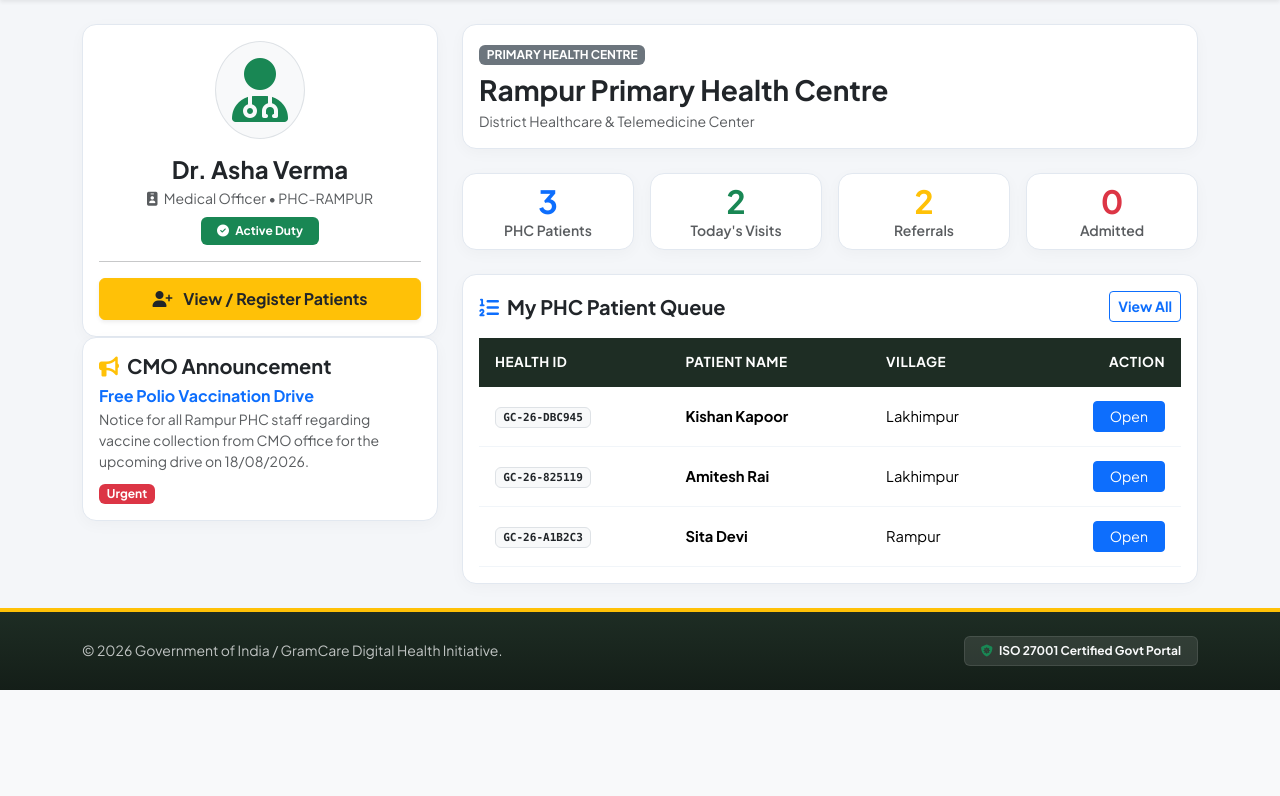
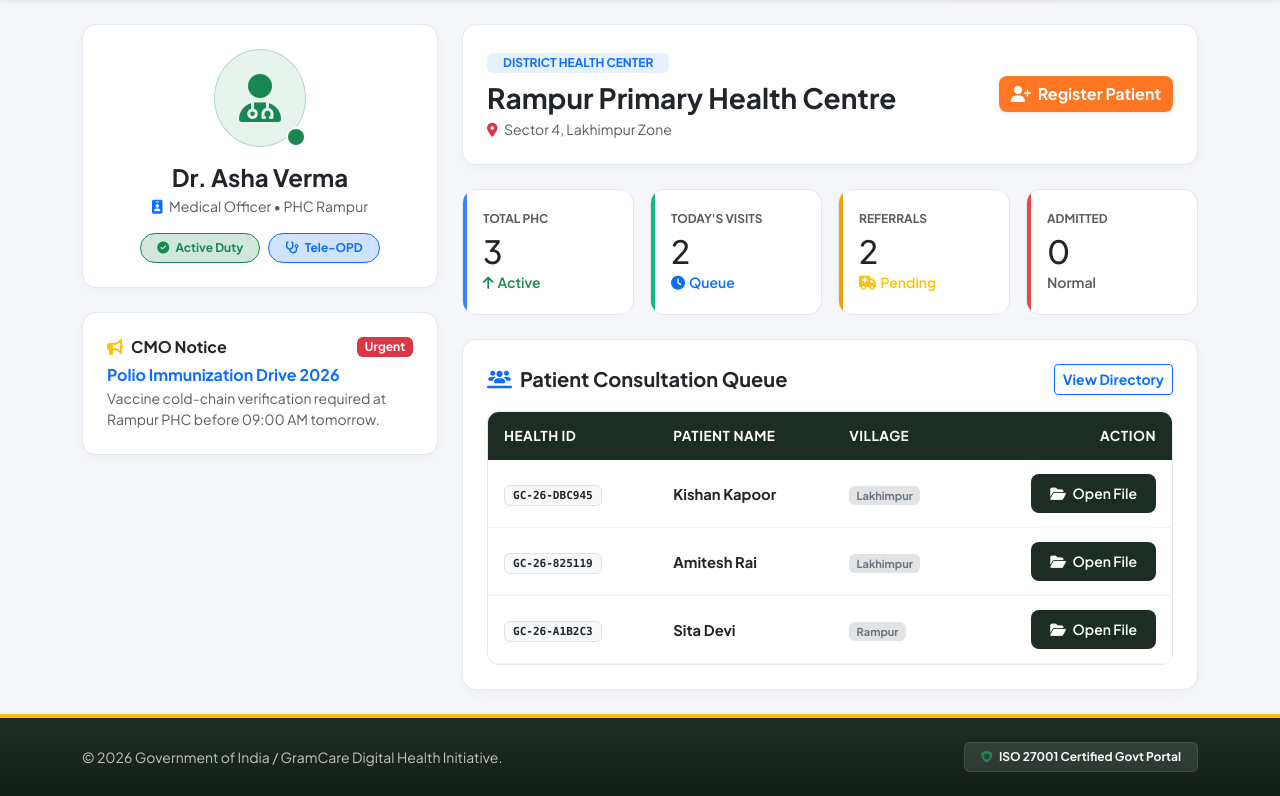
Before and after one commit to rahulsharma3009-ops/GramCare, a Python web app: template GramCare_AI_Hackathon_RoleBased_v5/templates/doctor_dashboard.html in a window 1280 px wide. Shown: the part 180-976 px from the top of the page. Before the commit the page ends 870 px from the top, so only its background shows below. Run offline with Jinja, Linux system fonts and the light colour scheme; the template is opened without the code that fills it, so the values that code supplies are empty.

Commit message:
Refactor doctor dashboard HTML structure and content

```diff
--- a/GramCare_AI_Hackathon_RoleBased_v5/templates/doctor_dashboard.html
+++ b/GramCare_AI_Hackathon_RoleBased_v5/templates/doctor_dashboard.html
@@ -4,84 +4,96 @@
 
 {% block content %}
 <div class="row g-4">
-    <!-- Left Sidebar Profile & Notices -->
+    <!-- Left Profile Card & Official Notices -->
     <div class="col-lg-4 col-md-5">
-        <div class="card border-0 shadow-sm text-center">
-            <div class="card-body">
-                <div class="mb-3">
-                    <i class="fas fa-user-md fa-4x text-success bg-light p-3 rounded-circle border"></i>
+        <div class="card border-0 shadow-sm text-center mb-4">
+            <div class="card-body p-4">
+                <div class="position-relative d-inline-block mb-3">
+                    <div class="bg-success bg-opacity-10 p-4 rounded-circle border border-success border-opacity-25">
+                        <i class="fas fa-user-md fa-3x text-success"></i>
+                    </div>
+                    <span class="position-absolute bottom-0 end-0 bg-success p-2 rounded-circle border border-2 border-white" title="Online"></span>
                 </div>
                 <h4 class="fw-bold mb-1 text-dark">{{ session.get('user_name', 'Dr. Asha Verma') }}</h4>
-                <p class="text-muted small mb-2"><i class="fas fa-id-badge me-1"></i> Medical Officer &bull; PHC-RAMPUR</p>
-                <span class="badge bg-success px-3 py-2"><i class="fas fa-check-circle me-1"></i> Active Duty</span>
+                <p class="text-muted small mb-3"><i class="fas fa-id-badge me-1 text-primary"></i> Medical Officer &bull; PHC Rampur</p>
+                <div class="d-flex justify-content-center gap-2">
+                    <span class="badge bg-success-subtle text-success border border-success px-3 py-2 rounded-pill"><i class="fas fa-check-circle me-1"></i> Active Duty</span>
+                    <span class="badge bg-primary-subtle text-primary border border-primary px-3 py-2 rounded-pill"><i class="fas fa-stethoscope me-1"></i> Tele-OPD</span>
+                </div>
+            </div>
+        </div>
 
-                <hr class="my-3">
+        <!-- Official Urgent Notice Box -->
+        <div class="card border-0 shadow-sm border-start border-4 border-warning">
+            <div class="card-body p-4">
+                <div class="d-flex align-items-center justify-content-between mb-2">
+                    <h6 class="fw-bold text-dark mb-0"><i class="fas fa-bullhorn text-warning me-2"></i>CMO Notice</h6>
+                    <span class="badge bg-danger">Urgent</span>
+                </div>
+                <h6 class="fw-bold text-primary mb-1">Polio Immunization Drive 2026</h6>
+                <p class="small text-muted mb-0">Vaccine cold-chain verification required at Rampur PHC before 09:00 AM tomorrow.</p>
+            </div>
+        </div>
+    </div>
 
-                <a href="{{ url_for('patients') if 'patients' in numpy_or_endpoints else '/patients' }}" class="btn btn-warning text-dark fw-bold w-100 py-2 shadow-sm">
-                    <i class="fas fa-user-plus me-2"></i> View / Register Patients
+    <!-- Right Main Dashboard Column -->
+    <div class="col-lg-8 col-md-7">
+        <!-- Interactive Header Banner -->
+        <div class="card border-0 shadow-sm mb-4 bg-white">
+            <div class="card-body p-4 d-flex justify-content-between align-items-center flex-wrap gap-3">
+                <div>
+                    <span class="badge bg-primary bg-opacity-10 text-primary fw-bold mb-2 px-3 py-1">DISTRICT HEALTH CENTER</span>
+                    <h3 class="fw-bold text-dark mb-1">Rampur Primary Health Centre</h3>
+                    <p class="text-muted small mb-0"><i class="fas fa-map-marker-alt text-danger me-1"></i> Sector 4, Lakhimpur Zone</p>
+                </div>
+                <a href="/patients" class="btn btn-gov-warning shadow-sm">
+                    <i class="fas fa-user-plus me-1"></i> Register Patient
                 </a>
             </div>
         </div>
 
-        <!-- Official Notice Box -->
-        <div class="card border-0 shadow-sm border-start border-4 border-warning">
-            <div class="card-body">
-                <h5 class="fw-bold text-dark mb-2"><i class="fas fa-bullhorn text-warning me-2"></i>CMO Announcement</h5>
-                <h6 class="fw-bold text-primary mb-1">Free Polio Vaccination Drive</h6>
-                <p class="small text-muted mb-2">Notice for all Rampur PHC staff regarding vaccine collection from CMO office for the upcoming drive on 18/08/2026.</p>
-                <span class="badge bg-danger">Urgent</span>
-            </div>
-        </div>
-    </div>
-
-    <!-- Main Dashboard Area -->
-    <div class="col-lg-8 col-md-7">
-        <div class="card border-0 shadow-sm mb-4 bg-white">
-            <div class="card-body">
-                <span class="badge bg-secondary mb-2">PRIMARY HEALTH CENTRE</span>
-                <h2 class="h3 fw-bold mb-1">Rampur Primary Health Centre</h2>
-                <p class="text-muted small mb-0">District Healthcare & Telemedicine Center</p>
-            </div>
-        </div>
-
-        <!-- Metric Stat Cards -->
+        <!-- Responsive Metric Counter Cards -->
         <div class="row g-3 mb-4">
             <div class="col-6 col-sm-3">
-                <div class="card border-0 text-center shadow-sm py-2 bg-white">
-                    <h2 class="fw-bold text-primary mb-0">3</h2>
-                    <span class="small text-muted fw-semibold">PHC Patients</span>
+                <div class="stat-card stat-card-blue">
+                    <span class="small text-muted fw-bold text-uppercase d-block mb-1" style="font-size: 0.75rem;">Total PHC</span>
+                    <h2 class="fw-extrabold text-dark mb-0">3</h2>
+                    <span class="small text-success fw-semibold"><i class="fas fa-arrow-up me-1"></i>Active</span>
                 </div>
             </div>
             <div class="col-6 col-sm-3">
-                <div class="card border-0 text-center shadow-sm py-2 bg-white">
-                    <h2 class="fw-bold text-success mb-0">2</h2>
-                    <span class="small text-muted fw-semibold">Today's Visits</span>
+                <div class="stat-card stat-card-green">
+                    <span class="small text-muted fw-bold text-uppercase d-block mb-1" style="font-size: 0.75rem;">Today's Visits</span>
+                    <h2 class="fw-extrabold text-dark mb-0">2</h2>
+                    <span class="small text-primary fw-semibold"><i class="fas fa-clock me-1"></i>Queue</span>
                 </div>
             </div>
             <div class="col-6 col-sm-3">
-                <div class="card border-0 text-center shadow-sm py-2 bg-white">
-                    <h2 class="fw-bold text-warning mb-0">2</h2>
-                    <span class="small text-muted fw-semibold">Referrals</span>
+                <div class="stat-card stat-card-amber">
+                    <span class="small text-muted fw-bold text-uppercase d-block mb-1" style="font-size: 0.75rem;">Referrals</span>
+                    <h2 class="fw-extrabold text-dark mb-0">2</h2>
+                    <span class="small text-warning fw-semibold"><i class="fas fa-ambulance me-1"></i>Pending</span>
                 </div>
             </div>
             <div class="col-6 col-sm-3">
-                <div class="card border-0 text-center shadow-sm py-2 bg-white">
-                    <h2 class="fw-bold text-danger mb-0">0</h2>
-                    <span class="small text-muted fw-semibold">Admitted</span>
+                <div class="stat-card stat-card-red">
+                    <span class="small text-muted fw-bold text-uppercase d-block mb-1" style="font-size: 0.75rem;">Admitted</span>
+                    <h2 class="fw-extrabold text-dark mb-0">0</h2>
+                    <span class="small text-muted fw-semibold">Normal</span>
                 </div>
             </div>
         </div>
 
-        <!-- Queue Table -->
+        <!-- De-congested Patient Queue Table -->
         <div class="card border-0 shadow-sm">
-            <div class="card-body p-3">
+            <div class="card-body p-4">
                 <div class="d-flex justify-content-between align-items-center mb-3">
-                    <h4 class="h5 fw-bold mb-0"><i class="fas fa-list-ol text-primary me-2"></i>My PHC Patient Queue</h4>
-                    <a href="/patients" class="btn btn-outline-primary btn-sm fw-bold">View All</a>
+                    <h5 class="fw-bold mb-0 text-dark"><i class="fas fa-users-line text-primary me-2"></i>Patient Consultation Queue</h5>
+                    <a href="/patients" class="btn btn-sm btn-outline-primary fw-bold">View Directory</a>
                 </div>
 
-                <div class="table-responsive">
-                    <table class="table align-middle mb-0">
+                <div class="table-container">
+                    <table class="table table-hover align-middle">
                         <thead>
                             <tr>
                                 <th>Health ID</th>
@@ -92,27 +104,27 @@
                         </thead>
                         <tbody>
                             <tr>
-                                <td><span class="badge bg-light text-dark border font-monospace">GC-26-DBC945</span></td>
-                                <td class="fw-bold">Kishan Kapoor</td>
-                                <td>Lakhimpur</td>
+                                <td><span class="badge bg-light text-dark border font-monospace px-2 py-1">GC-26-DBC945</span></td>
+                                <td class="fw-bold text-dark">Kishan Kapoor</td>
+                                <td><span class="badge bg-secondary-subtle text-secondary">Lakhimpur</span></td>
                                 <td class="text-end">
-                                    <a href="/patients" class="btn btn-primary btn-sm px-3">Open</a>
+                                    <a href="/patients" class="btn btn-sm btn-gov-primary"><i class="fas fa-folder-open me-1"></i> Open File</a>
                                 </td>
                             </tr>
                             <tr>
-                                <td><span class="badge bg-light text-dark border font-monospace">GC-26-825119</span></td>
-                                <td class="fw-bold">Amitesh Rai</td>
-                                <td>Lakhimpur</td>
+                                <td><span class="badge bg-light text-dark border font-monospace px-2 py-1">GC-26-825119</span></td>
+                                <td class="fw-bold text-dark">Amitesh Rai</td>
+                                <td><span class="badge bg-secondary-subtle text-secondary">Lakhimpur</span></td>
                                 <td class="text-end">
-                                    <a href="/patients" class="btn btn-primary btn-sm px-3">Open</a>
+                                    <a href="/patients" class="btn btn-sm btn-gov-primary"><i class="fas fa-folder-open me-1"></i> Open File</a>
                                 </td>
                             </tr>
                             <tr>
-                                <td><span class="badge bg-light text-dark border font-monospace">GC-26-A1B2C3</span></td>
-                                <td class="fw-bold">Sita Devi</td>
-                                <td>Rampur</td>
+                                <td><span class="badge bg-light text-dark border font-monospace px-2 py-1">GC-26-A1B2C3</span></td>
+                                <td class="fw-bold text-dark">Sita Devi</td>
+                                <td><span class="badge bg-secondary-subtle text-secondary">Rampur</span></td>
                                 <td class="text-end">
-                                    <a href="/patients" class="btn btn-primary btn-sm px-3">Open</a>
+                                    <a href="/patients" class="btn btn-sm btn-gov-primary"><i class="fas fa-folder-open me-1"></i> Open File</a>
                                 </td>
                             </tr>
                         </tbody>
```
